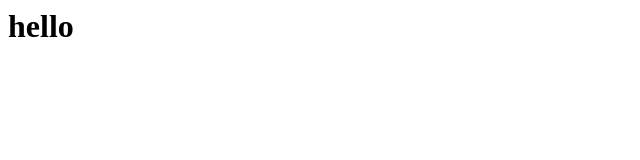
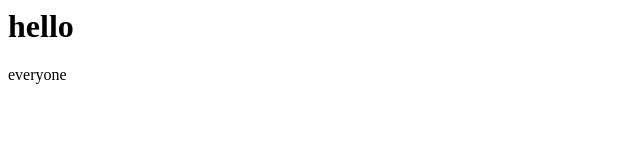
Before and after one commit to bjwvdiemen/test, a plain HTML site: page index.html in a window 1280 px wide. Shown: the full height of the page, 0-640 px from the left. Drawn offline with Linux system fonts and the light colour scheme.

Commit message:
Update index.html

```diff
--- a/index.html
+++ b/index.html
@@ -1 +1,2 @@
 <h1>hello</h1>
+<p>everyone</p>
```
